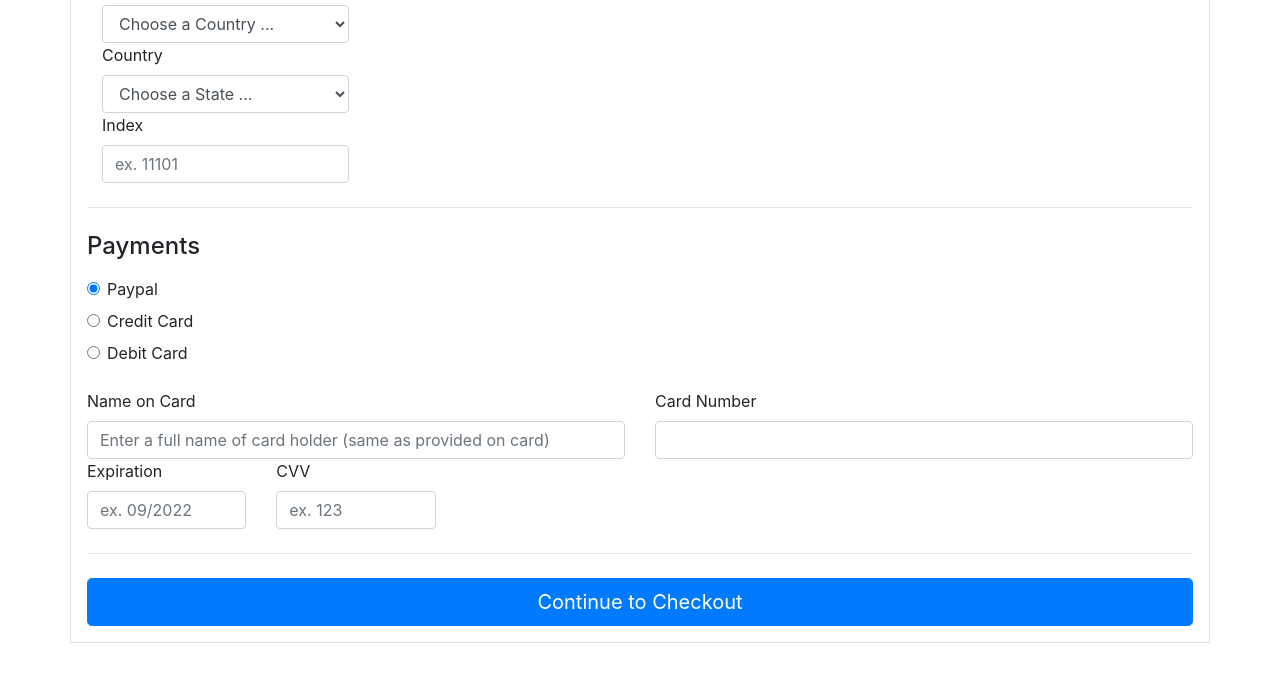
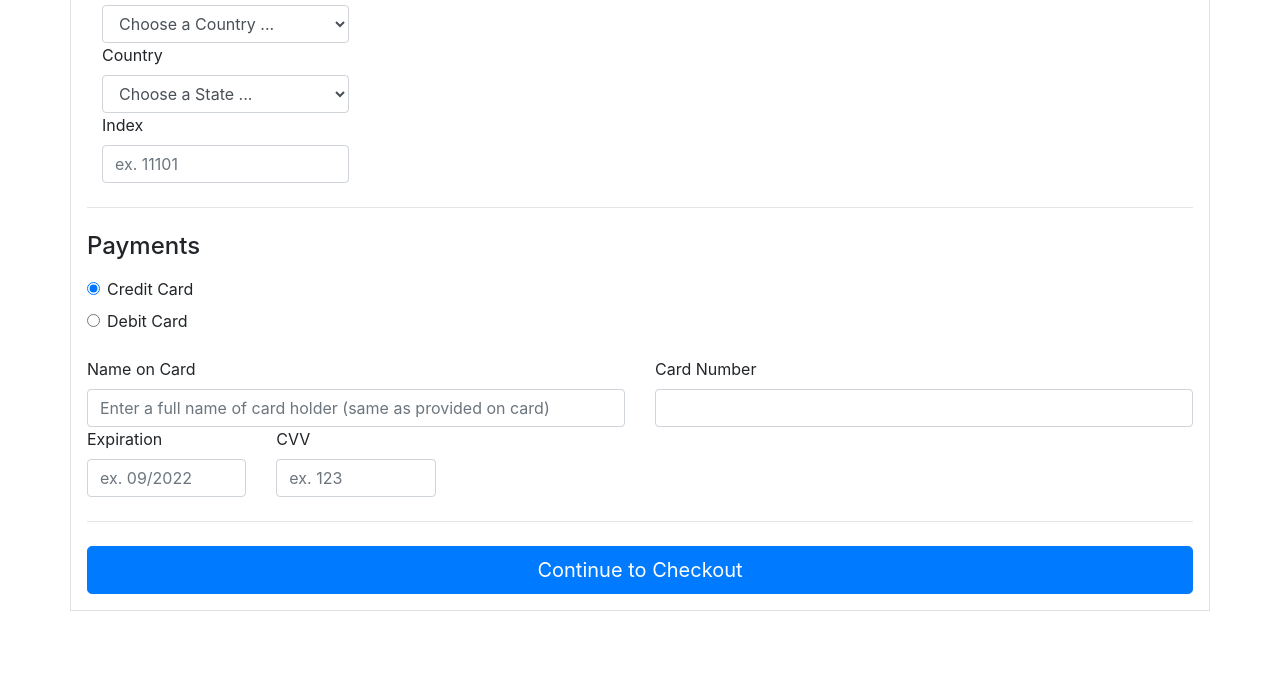
Before and after one commit to EkaterinaArslanbaeva/BootstrapCheckInForm, a plain HTML site: page index.html in a window 1280 px wide. Shown: the part 1368-2049 px from the top of the page. Drawn offline with nearby package versions, Linux system fonts and the light colour scheme.

Commit message:
10)Code clean up

```diff
--- a/index.html
+++ b/index.html
@@ -1,14 +1,10 @@
 <!doctype html>
 <html lang="en">
   <head>
-    <!-- Required meta tags -->
     <meta charset="utf-8">
     <meta name="viewport" content="width=device-width, initial-scale=1">
-
-    <!-- Bootstrap CSS -->
     <link rel="stylesheet" href="https://stackpath.bootstrapcdn.com/bootstrap/5.0.0-alpha2/css/bootstrap.min.css" integrity="sha384-DhY6onE6f3zzKbjUPRc2hOzGAdEf4/Dz+WJwBvEYL/lkkIsI3ihufq9hk9K4lVoK" crossorigin="anonymous">
   </head>
-
   <body style="min-height:3000px">
       <div class="container pt-3">
         <main>
@@ -18,7 +14,6 @@
                     <path fill-rule="evenodd" d="M5.071 1.243a.5.5 0 0 1 .858.514L3.383 6h9.234L10.07 1.757a.5.5 0 1 1 .858-.514L13.783 6H15.5a.5.5 0 0 1 .5.5v2a.5.5 0 0 1-.5.5H15v5a2 2 0 0 1-2 2H3a2 2 0 0 1-2-2V9H.5a.5.5 0 0 1-.5-.5v-2A.5.5 0 0 1 .5 6h1.717L5.07 1.243zM3.5 10.5a.5.5 0 1 0-1 0v3a.5.5 0 0 0 1 0v-3zm2.5 0a.5.5 0 1 0-1 0v3a.5.5 0 0 0 1 0v-3zm2.5 0a.5.5 0 1 0-1 0v3a.5.5 0 0 0 1 0v-3zm2.5 0a.5.5 0 1 0-1 0v3a.5.5 0 0 0 1 0v-3zm2.5 0a.5.5 0 1 0-1 0v3a.5.5 0 0 0 1 0v-3z"/>
                 </svg>
     <h2>Checkout Form HW Part 1 (Individual) by using Bootstrap!</h2>
-
         </div>
     </div>
 
@@ -165,11 +160,7 @@
         <hr class="my-4">
         <h4 class="mb-3">Payments</h4>
             <div class="form-check">
-            <input id="paypal" name="payment" type="radio" class="form-check-input" checked required>
-            <label for="paypal">Paypal</label>
-            </div>
-            <div class="form-check">
-            <input id="creditCard" name="payment"  type="radio" class="form-check-input" required>
+            <input id="creditCard" name="payment"  type="radio" class="form-check-input" checked required>
             <label for="creditCard">Credit Card</label>
             </div>
             <div class="form-check">
@@ -213,16 +204,8 @@
     </main>
     </div>
 
-
-    <!-- Optional JavaScript; choose one of the two! -->
-
-    <!-- Option 1: Bootstrap Bundle with Popper.js -->
     <script src="https://stackpath.bootstrapcdn.com/bootstrap/5.0.0-alpha2/js/bootstrap.bundle.min.js" integrity="sha384-BOsAfwzjNJHrJ8cZidOg56tcQWfp6y72vEJ8xQ9w6Quywb24iOsW913URv1IS4GD" crossorigin="anonymous"></script>
 
-    <!-- Option 2: Separate Popper.js and Bootstrap JS
-    <script src="https://cdn.jsdelivr.net/npm/popper.js@1.16.1/dist/umd/popper.min.js" integrity="sha384-9/reFTGAW83EW2RDu2S0VKaIzap3H66lZH81PoYlFhbGU+6BZp6G7niu735Sk7lN" crossorigin="anonymous"></script>
-    <script src="https://stackpath.bootstrapcdn.com/bootstrap/5.0.0-alpha2/js/bootstrap.min.js" integrity="sha384-5h4UG+6GOuV9qXh6HqOLwZMY4mnLPraeTrjT5v07o347pj6IkfuoASuGBhfDsp3d" crossorigin="anonymous"></script>
-    -->
     <script>
         (function () {
             'use strict';
```
